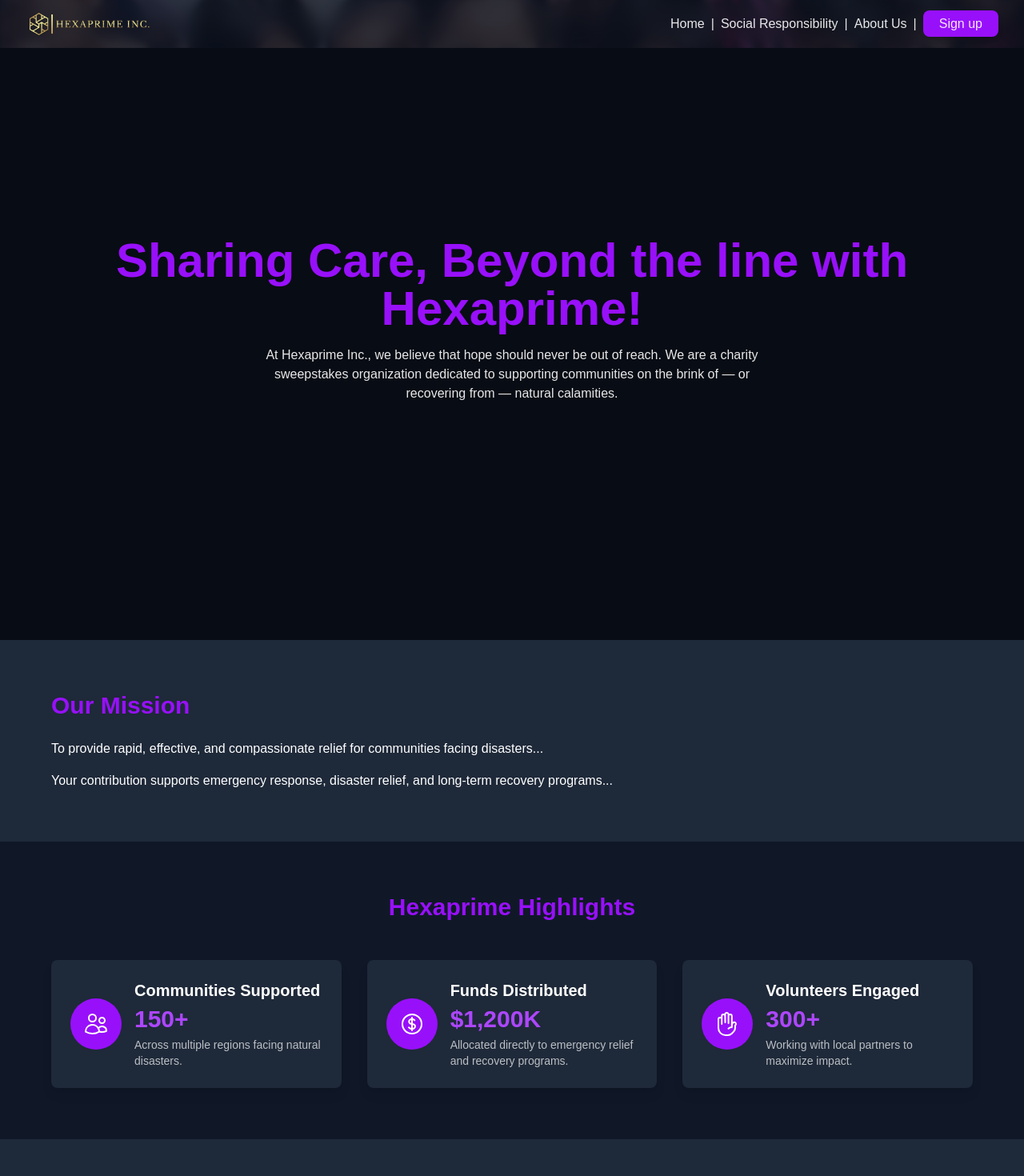
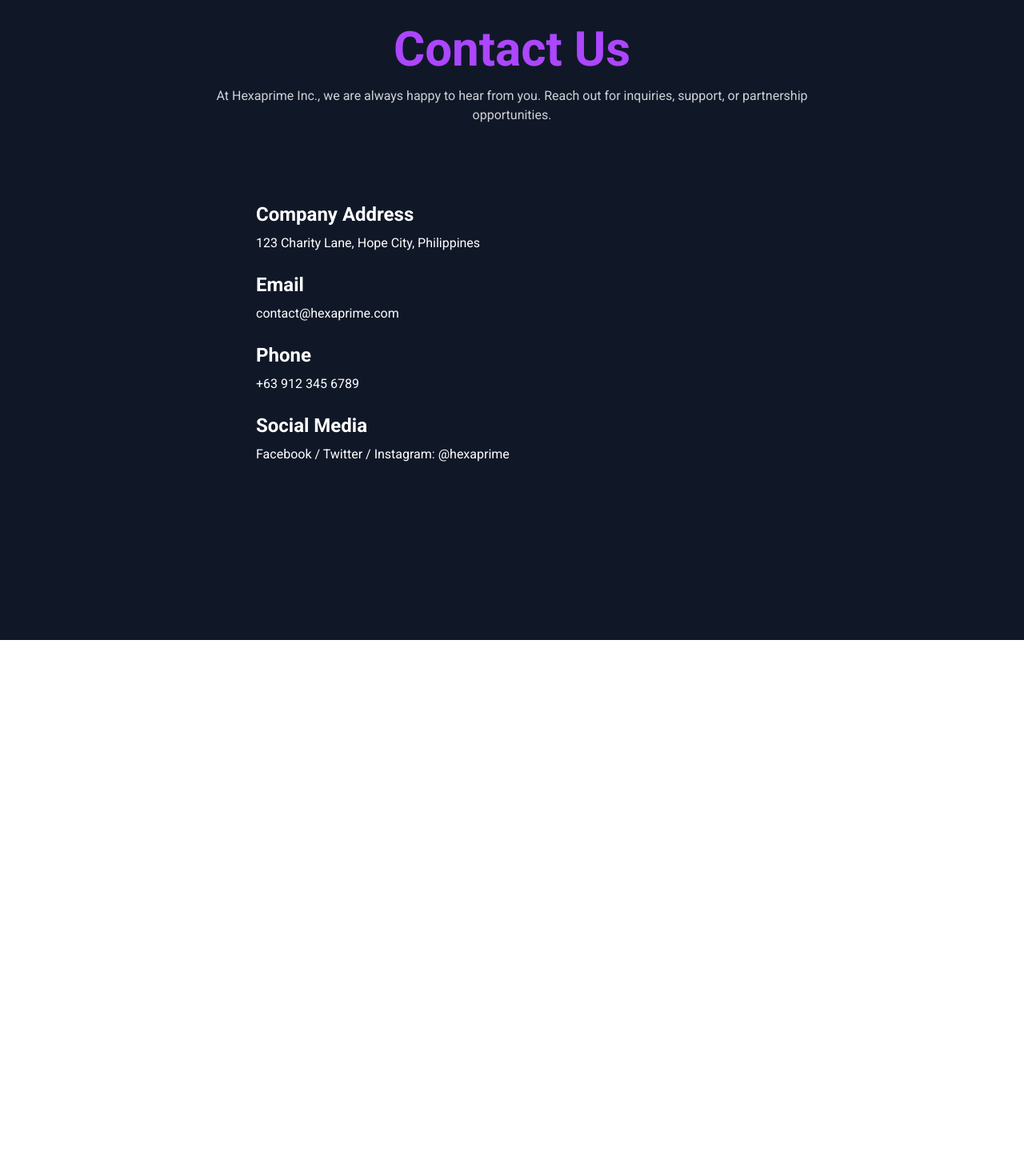
Before and after one commit to NETAD-MIKHAIL/hexaprime-portal, a Next.js app: page /contact_us in a window 1280 px wide. Shown: the top 1470 px of the page at 80% size. After the commit the page ends 800 px from the top, so only its background shows below. Built offline with nearby package versions, Linux system fonts and the light colour scheme.

Commit message:
Update page.tsx

```diff
--- a/app/contact_us/page.tsx
+++ b/app/contact_us/page.tsx
@@ -1,188 +1,42 @@
 "use client";
 
-import Image from "next/image";
-import { useEffect, useState } from "react";
-import { UsersIcon, CurrencyDollarIcon, HandRaisedIcon } from "@heroicons/react/24/outline";
+import { Roboto } from "next/font/google";
 
-export default function Home() {
-  // Animated counters
-  const [communities, setCommunities] = useState(0);
-  const [funds, setFunds] = useState(0);
-  const [volunteers, setVolunteers] = useState(0);
+const roboto = Roboto({
+  subsets: ["latin"],
+  weight: ["400", "500", "700"],
+});
 
-  useEffect(() => {
-    const duration = 2000;
-    const steps = 100;
-    const intervalTime = duration / steps;
-
-    let c = 0,
-      f = 0,
-      v = 0;
-
-    const interval = setInterval(() => {
-      c += 150 / steps;
-      f += 1200000 / steps;
-      v += 300 / steps;
-
-      setCommunities(Math.min(Math.round(c), 150));
-      setFunds(Math.min(Math.round(f), 1200000));
-      setVolunteers(Math.min(Math.round(v), 300));
-
-      if (c >= 150 && f >= 1200000 && v >= 300) clearInterval(interval);
-    }, intervalTime);
-
-    return () => clearInterval(interval);
-  }, []);
-
+export default function ContactUs() {
   return (
-    <main className="bg-gray-900 text-white min-h-screen">
-
+    <main className={`${roboto.className} bg-gray-900 text-white min-h-screen`}>
       {/* Header */}
-      <header className="w-full fixed top-0 left-0 z-50 border-0 shadow-none">
-        {/* Background image overlay */}
-        <div className="absolute inset-0 -z-10">
-          <Image
-            src="/kiddiekid.png"
-            alt="Background"
-            fill
-            className="object-cover"
-          />
-          {/* Semi-transparent overlay */}
-          <div className="absolute inset-0 bg-gray-900/50 backdrop-blur-md"></div>
-        </div>
-
-        <nav className="relative max-w-7xl mx-auto flex justify-between items-center px-8 py-3">
-          {/* LOGO */}
-          <div className="flex-shrink-0">
-            <Image
-              src="/hexalogo2.png"
-              alt="Hexaprime Logo"
-              width={160}
-              height={50}
-              className="block object-contain cursor-pointer"
-            />
-          </div>
-
-          {/* Menu Items */}
-          <ul className="hidden md:flex items-center text-white/90 font-medium ml-8">
-            <li className="flex items-center">
-              <span className="hover:text-purple-400 cursor-pointer transition">Home</span>
-              <span className="mx-2">|</span>
-            </li>
-            <li className="flex items-center">
-              <span className="hover:text-purple-400 cursor-pointer transition">Social Responsibility</span>
-              <span className="mx-2">|</span>
-            </li>
-            <li className="flex items-center">
-              <span className="hover:text-purple-400 cursor-pointer transition">About Us</span>
-              <span className="mx-2">|</span>
-            </li>
-            <li>
-              <span className="px-5 py-2 bg-purple-600 rounded-lg hover:bg-purple-700 transition cursor-pointer shadow-md">
-                Sign up
-              </span>
-            </li>
-          </ul>
-
-          {/* Mobile Menu Icon */}
-          <div className="md:hidden text-white cursor-pointer text-2xl">
-            ☰
-          </div>
-        </nav>
+      <header className="py-8 px-4 md:px-16 text-center">
+        <h1 className="text-4xl md:text-6xl font-bold text-purple-500 mb-4">Contact Us</h1>
+        <p className="max-w-3xl mx-auto text-white/80">
+          At Hexaprime Inc., we are always happy to hear from you. Reach out for inquiries, support, or partnership opportunities.
+        </p>
       </header>
 
-      {/* Hero Section */}
-      <section className="relative h-screen">
-        {/* Remove background image since header already covers */}
-        {/* Overlay content */}
-        <div className="absolute inset-0 bg-black/50 flex flex-col justify-center items-center text-center px-4">
-          <h1 className="text-4xl md:text-6xl font-bold text-purple-600">
-            Sharing Care, Beyond the line with Hexaprime!
-          </h1>
-          <p className="mt-4 max-w-2xl text-white/90">
-            At Hexaprime Inc., we believe that hope should never be out of reach.
-            We are a charity sweepstakes organization dedicated to supporting communities on the brink of — or recovering from — natural calamities.
-          </p>
+      {/* Contact Details */}
+      <section className="py-16 px-4 md:px-16 max-w-3xl mx-auto space-y-6">
+        <div>
+          <h2 className="text-2xl font-semibold mb-2">Company Address</h2>
+          <p>123 Charity Lane, Hope City, Philippines</p>
+        </div>
+        <div>
+          <h2 className="text-2xl font-semibold mb-2">Email</h2>
+          <p>contact@hexaprime.com</p>
+        </div>
+        <div>
+          <h2 className="text-2xl font-semibold mb-2">Phone</h2>
+          <p>+63 912 345 6789</p>
+        </div>
+        <div>
+          <h2 className="text-2xl font-semibold mb-2">Social Media</h2>
+          <p>Facebook / Twitter / Instagram: @hexaprime</p>
         </div>
       </section>
-
-
-      {/* Mission Section */}
-      <section className="py-16 px-4 md:px-16 bg-gray-800 text-white">
-        <h2 className="text-3xl font-bold text-purple-600 mb-6">Our Mission</h2>
-        <p className="max-w-3xl mb-4">
-          To provide rapid, effective, and compassionate relief for communities facing disasters...
-        </p>
-        <p className="max-w-3xl">
-          Your contribution supports emergency response, disaster relief, and long-term recovery programs...
-        </p>
-      </section>
-
-      {/* Widgets Section */}
-      <section className="py-16 px-4 md:px-16 bg-gray-900">
-        <h2 className="text-3xl font-bold text-purple-600 text-center mb-12">Hexaprime Highlights</h2>
-        <div className="grid md:grid-cols-3 gap-8">
-          {/* Communities */}
-          <div className="bg-gray-800 p-6 rounded-lg shadow-lg hover:scale-105 transform transition duration-300 flex items-center gap-4">
-            <div className="p-4 bg-purple-600 rounded-full">
-              <UsersIcon className="w-8 h-8 text-white" />
-            </div>
-            <div>
-              <h3 className="text-xl font-semibold mb-1">Communities Supported</h3>
-              <p className="text-3xl font-bold text-purple-500">{communities}+</p>
-              <p className="mt-1 text-white/70 text-sm">Across multiple regions facing natural disasters.</p>
-            </div>
-          </div>
-
-          {/* Funds */}
-          <div className="bg-gray-800 p-6 rounded-lg shadow-lg hover:scale-105 transform transition duration-300 flex items-center gap-4">
-            <div className="p-4 bg-purple-600 rounded-full">
-              <CurrencyDollarIcon className="w-8 h-8 text-white" />
-            </div>
-            <div>
-              <h3 className="text-xl font-semibold mb-1">Funds Distributed</h3>
-              <p className="text-3xl font-bold text-purple-500">${(funds / 1000).toLocaleString()}K</p>
-              <p className="mt-1 text-white/70 text-sm">Allocated directly to emergency relief and recovery programs.</p>
-            </div>
-          </div>
-
-          {/* Volunteers */}
-          <div className="bg-gray-800 p-6 rounded-lg shadow-lg hover:scale-105 transform transition duration-300 flex items-center gap-4">
-            <div className="p-4 bg-purple-600 rounded-full">
-              <HandRaisedIcon className="w-8 h-8 text-white" />
-            </div>
-            <div>
-              <h3 className="text-xl font-semibold mb-1">Volunteers Engaged</h3>
-              <p className="text-3xl font-bold text-purple-500">{volunteers}+</p>
-              <p className="mt-1 text-white/70 text-sm">Working with local partners to maximize impact.</p>
-            </div>
-          </div>
-        </div>
-      </section>
-
-      {/* Pillars Section */}
-      <section className="py-16 px-4 md:px-16 bg-gray-800">
-        <h2 className="text-3xl font-bold text-purple-600 text-center mb-12">Our Pillars of Responsibility</h2>
-        <div className="grid md:grid-cols-3 gap-8">
-          <div className="bg-gray-900 p-6 rounded-lg shadow-lg">
-            <h3 className="text-xl font-semibold mb-2">Disaster Relief & Emergency Aid</h3>
-            <p>We channel funds directly to communities facing natural disasters...</p>
-          </div>
-          <div className="bg-gray-900 p-6 rounded-lg shadow-lg">
-            <h3 className="text-xl font-semibold mb-2">Community Rebuilding Projects</h3>
-            <p>Supporting long-term recovery efforts such as rebuilding homes and infrastructure...</p>
-          </div>
-          <div className="bg-gray-900 p-6 rounded-lg shadow-lg">
-            <h3 className="text-xl font-semibold mb-2">Partnership & Collaboration</h3>
-            <p>We partner with local organizations, volunteers, and agencies to reach those in need...</p>
-          </div>
-        </div>
-      </section>
-
-      {/* Footer */}
-      <footer className="py-8 px-4 md:px-16 bg-gray-800 text-center text-white">
-        <p>© 2025 Hexaprime Inc. All Rights Reserved.</p>
-      </footer>
     </main>
   );
 }
```
